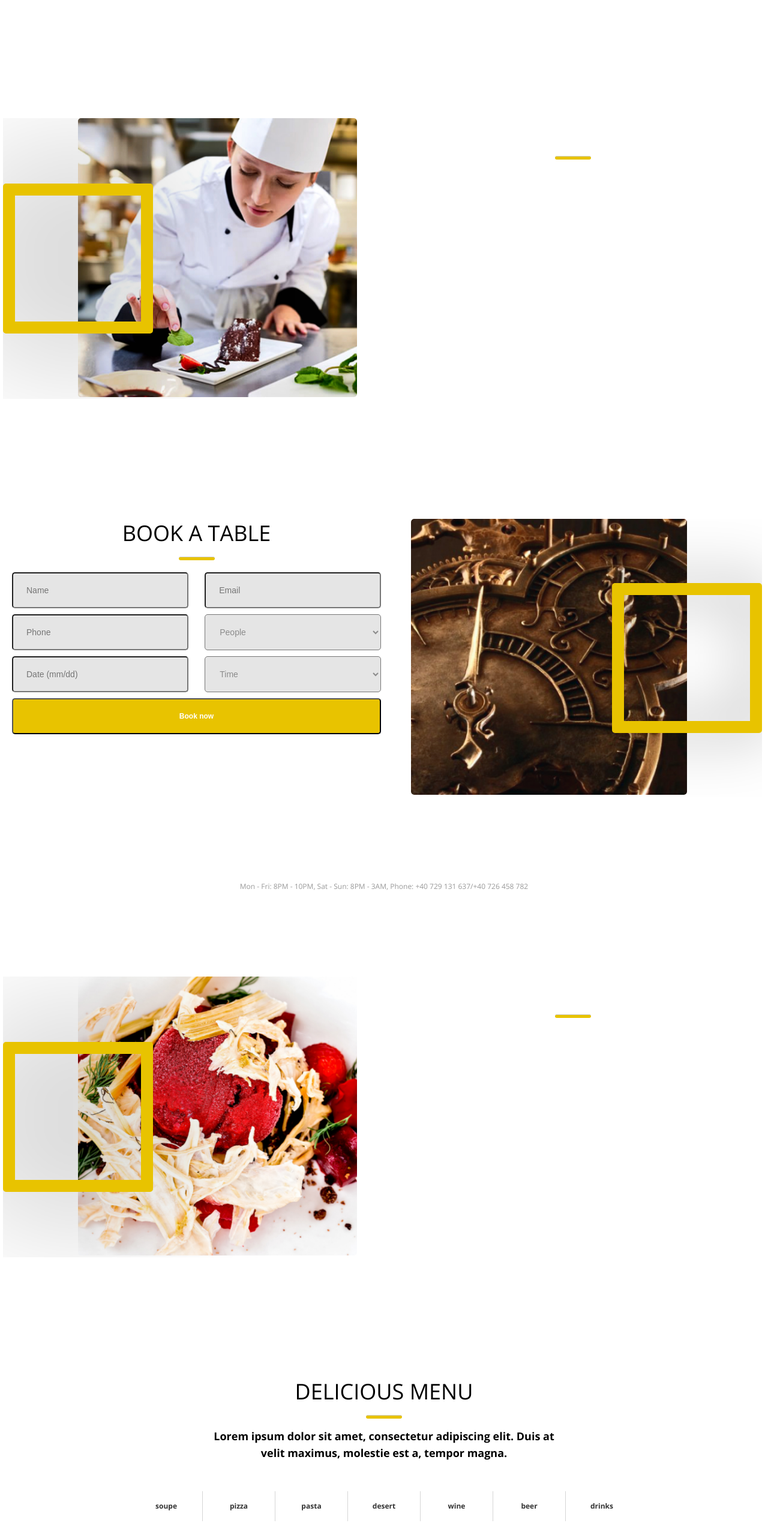
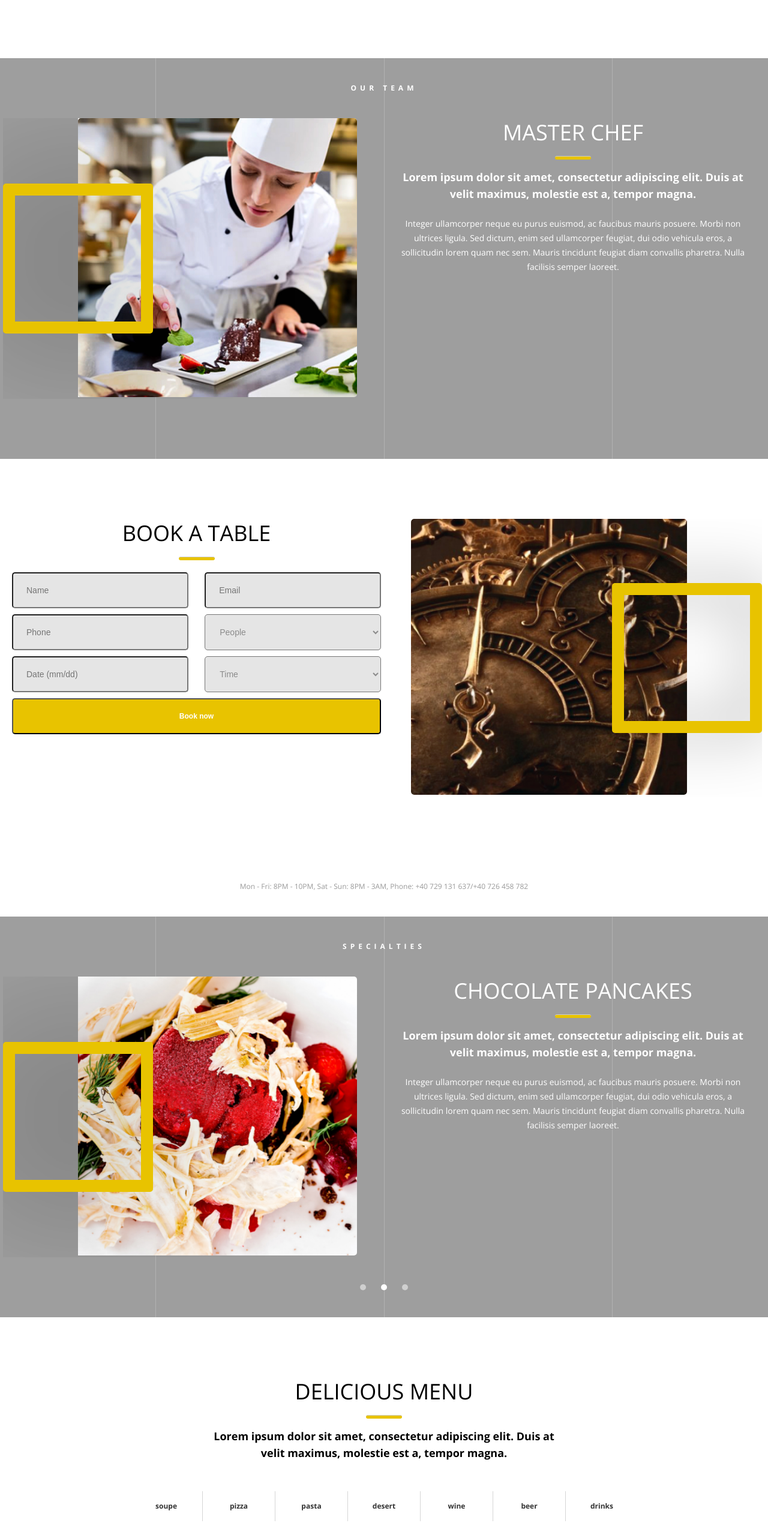
Before and after one commit to B-i-k-t/hungry_people, a plain HTML site: page index.html in a window 1280 px wide. Shown: the part 1371-3910 px from the top of the page at 60% size. Drawn offline with nearby package versions, Linux system fonts and the light colour scheme; the site is published under a folder, as on GitHub Pages, so addresses that start at the root find nothing.

Commit message:
delete / before repo img for git pages in css

```diff
--- a/style.css
+++ b/style.css
@@ -345,7 +345,7 @@ body {
 
 /* ====== team ======*/
 .team {
-    background: url(/img/team-back.png) 50% 50% no-repeat fixed;
+    background: url(img/team-back.png) 50% 50% no-repeat fixed;
     background-size: cover;
 }
 .team__title {
@@ -420,7 +420,7 @@ body {
 
 /* ====== specialties ======*/
 .specialties {
-    background: url(/img/specialtys-bg.png) 50% 50% no-repeat fixed;
+    background: url(img/specialtys-bg.png) 50% 50% no-repeat fixed;
     background-size: cover;
 }
 .specialties__title {
@@ -508,7 +508,7 @@ body {
 
 /* ====== private events ======*/
 .events {
-    background: url(/img/specialtys-bg.png) 50% 50% no-repeat fixed;
+    background: url(img/specialtys-bg.png) 50% 50% no-repeat fixed;
     background-size: cover;
 }
 .events__title {
```
